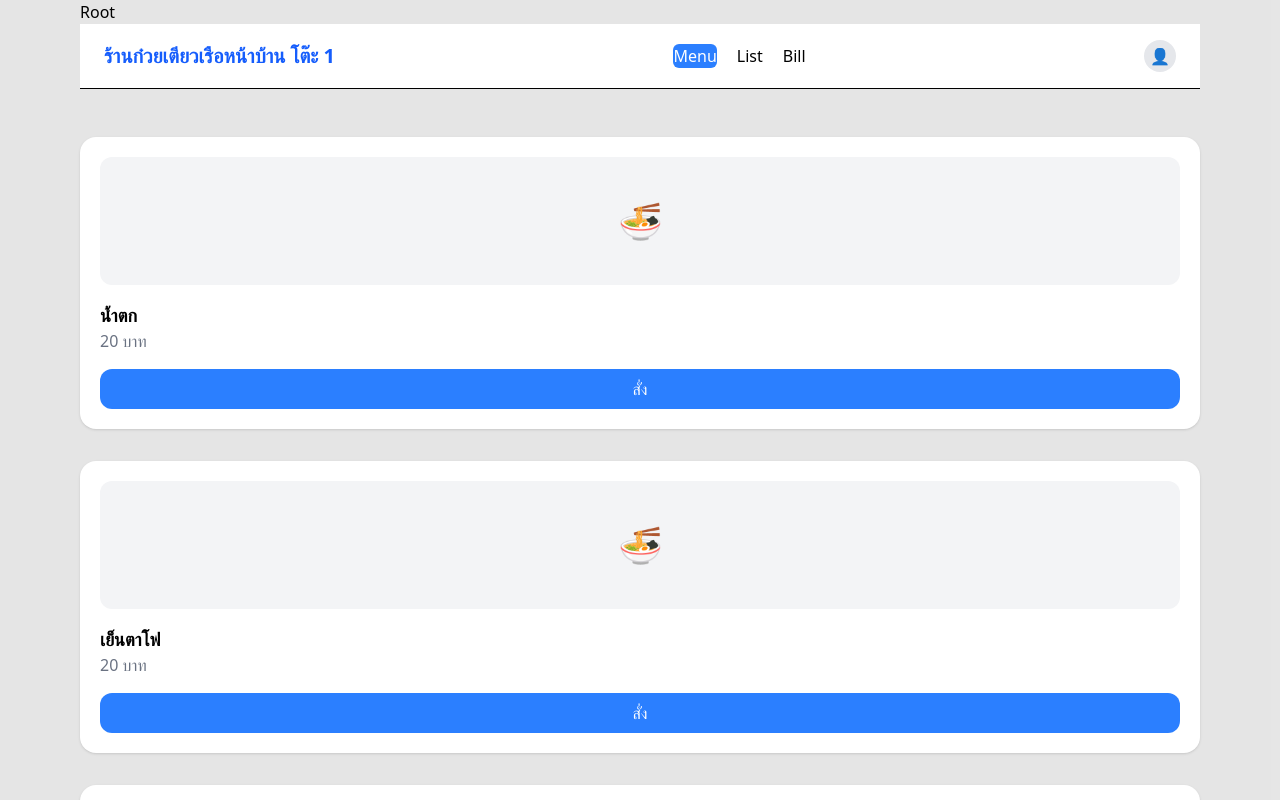
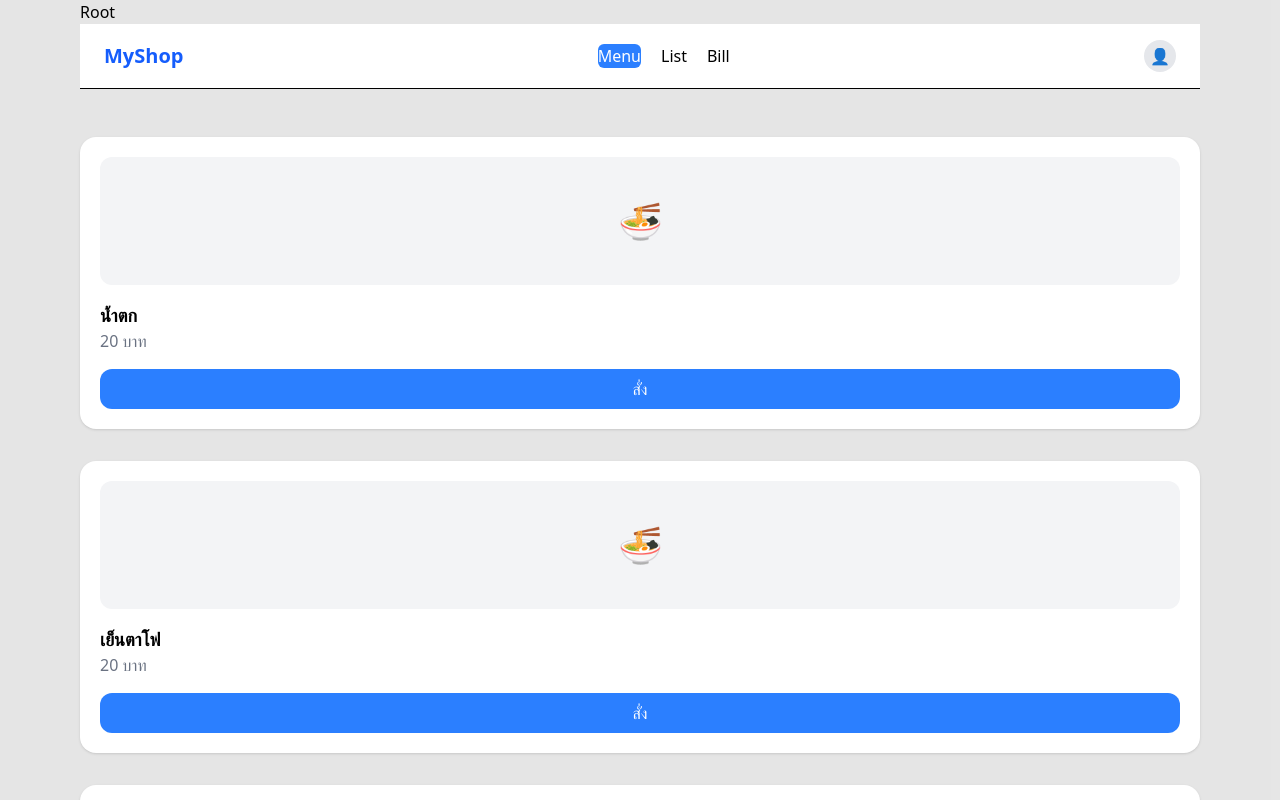
Before and after one commit to Pansa49/Thai-Noodle-Project, a React (Vite) app in the folder my-app/: page /menu in a window 1280 px wide. Shown: the top 800 px of the page. Built offline with nearby package versions, Linux system fonts and the light colour scheme.

Commit message:
reset header

```diff
--- a/my-app/src/components/Header.tsx
+++ b/my-app/src/components/Header.tsx
@@ -10,7 +10,7 @@ export function Header() {
 
                 {/* Logo */}
                 <div className="text-xl font-bold text-blue-600 cursor-pointer">
-                    ร้านก๋วยเตียวเรือหน้าบ้าน โต๊ะ 1
+                    MyShop
                 </div>
 
                 <nav className="flex gap-5 text-smmd:text-base md:gap-12text-gray-600 font-medium">
```
